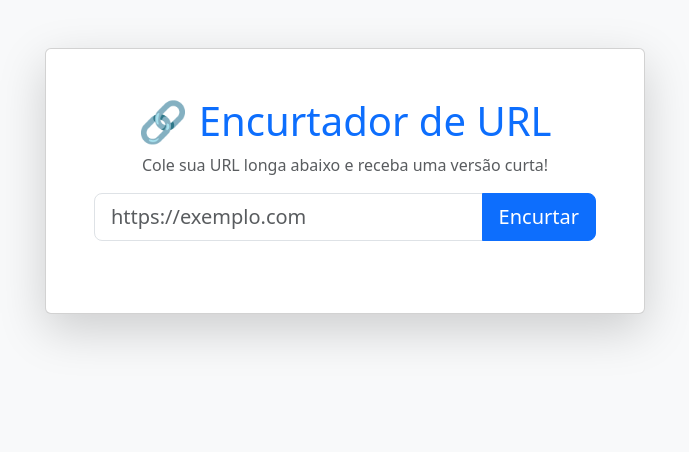
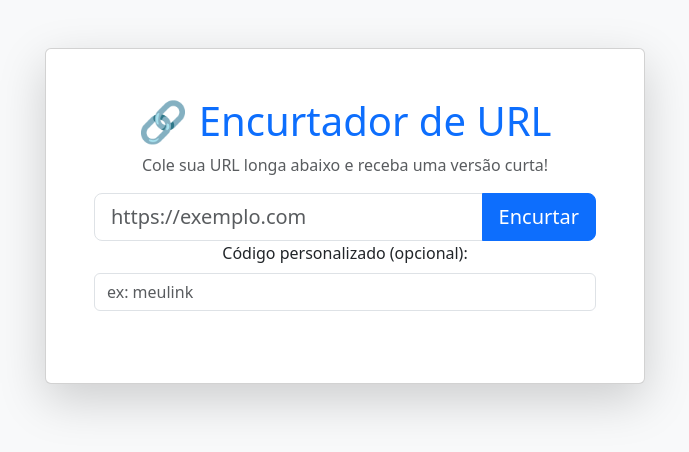
Before and after one commit to violiveiradev/encurtador_de_url, a Flask app: page / in a window 1280 px wide. Shown: the top 452 px of the page, without its empty margins (295-984 px from the left). Run offline with Flask 3, Linux system fonts and the light colour scheme.

Commit message:
feat(encurtar): adiciona suporte a códigos personalizados para URLs encurtadas
Este commit implementa a funcionalidade de permitir que os usuários forneçam um código personalizado ao encurtar uma URL. As principais alterações incluem:

- Adição de um campo opcional no formulário do template `index.html` para entrada do código personalizado.
- Validação do código personalizado para garantir que ele contenha apenas letras e números e que não esteja em uso.
- Modificação da lógica na função `encurtar()` para utilizar o código personalizado, se fornecido, ou gerar um novo código caso contrário.

Essas melhorias oferecem maior flexibilidade aos usuários, permitindo que escolham códigos significativos para suas URLs encurtadas.

```diff
--- a/app.py
+++ b/app.py
@@ -47,26 +47,36 @@ def home():
 def encurtar():
     url_longa = request.form["url_longa"]
 
+    # Código personalizado
+    codigo_personalizado = request.form.get("codigo_personalizado", "").strip()
+
     # Validação
     if not validators.url(url_longa):
         error =  "URL inválida! Certifique-se de incluir 'http://' ou 'https://'."
     else:
         error = None
 
-    codigo = gerar_codigo(url_longa)
-
     db = get_db()
     cursor = db.cursor()
 
-    # Verifica se a URL já existe no banco de dados
-    cursor.execute("SELECT codigo FROM urls WHERE url_longa = ?", (url_longa,))
-    resultado = cursor.fetchone()
+    # Se houver código personalizado, usa ele (após validar)
+    if codigo_personalizado:
+        if not codigo_personalizado.isalnum():
+            error = "Código personalizado inválido! Só pode conter letras e números."
+            return render_template("index.html", error=error)
 
-    if resultado:
-        codigo = resultado["codigo"]
+        cursor.execute("SELECT codigo FROM urls WHERE codigo = ?", (codigo_personalizado,))
+        if cursor.fetchone():
+            error = "Este código já está em uso! Escolha outro."
+            return render_template("index.html", error=error)
+
+        codigo = codigo_personalizado
     else:
-        cursor.execute("INSERT INTO urls (codigo, url_longa) VALUES (?, ?)", (codigo, url_longa))
-        db.commit()
+        codigo = gerar_codigo(url_longa)
+
+    # Insere no banco de dados
+    cursor.execute("INSERT INTO urls (codigo, url_longa) VALUES (?, ?)", (codigo, url_longa))
+    db.commit()
 
     context = {
         "url_encurtada": f"http://localhost:5000/{codigo}",
--- a/templates/index.html
+++ b/templates/index.html
@@ -17,6 +17,10 @@
                     <div class="input-group">
                         <input type="url" name="url_longa" class="form-control form-control-lg" placeholder="https://exemplo.com" required>
                         <button type="submit" class="btn btn-primary btn-lg">Encurtar</button>
+                    </div>
+                    <div class="mb-3">
+                        <label for="codigo_personalizado" class="form-label">Código personalizado (opcional):</label>
+                        <input type="text" name="codigo_personalizado" class="form-control" placeholder="ex: meulink">
                     </div>
                 </form>
 
```
